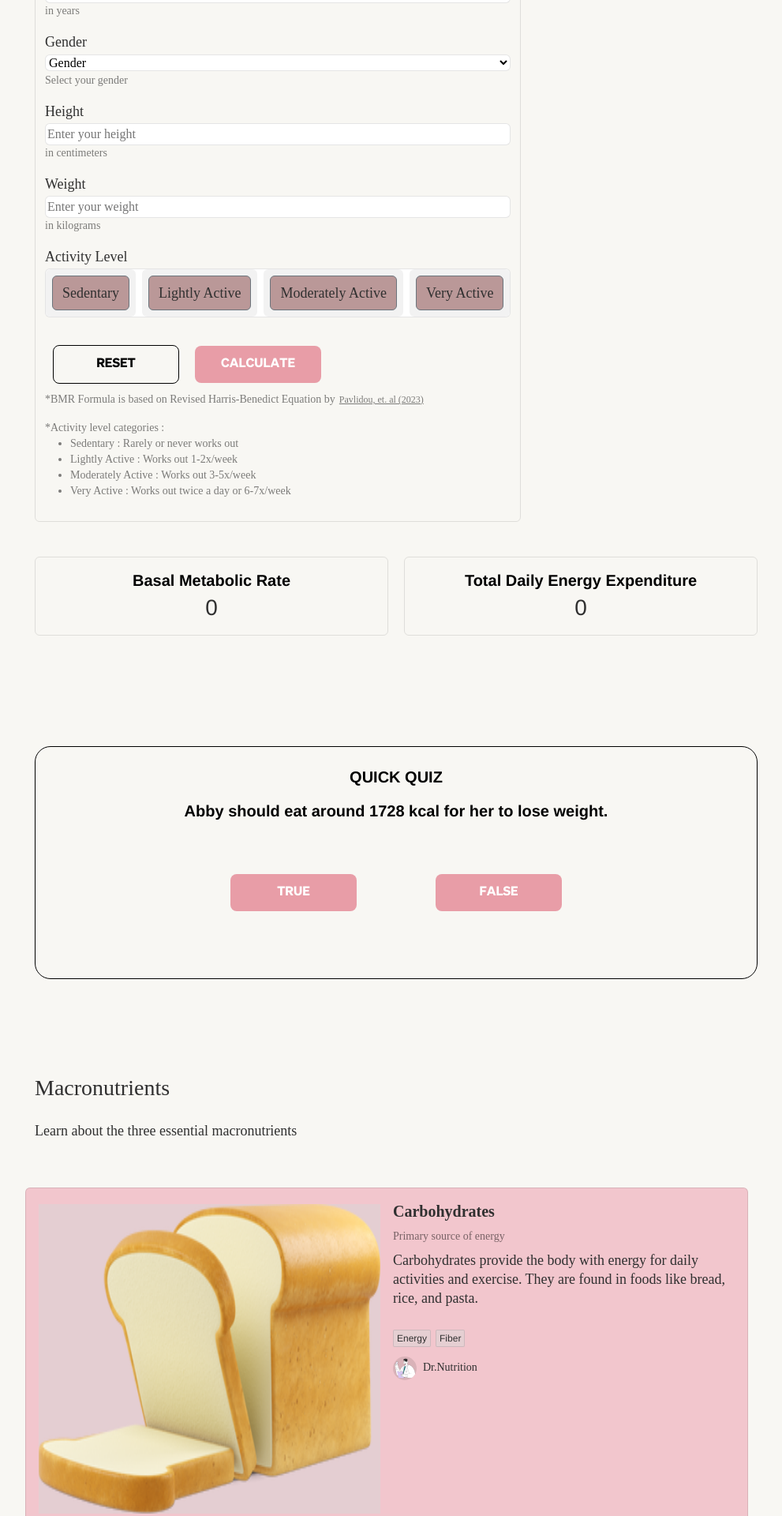
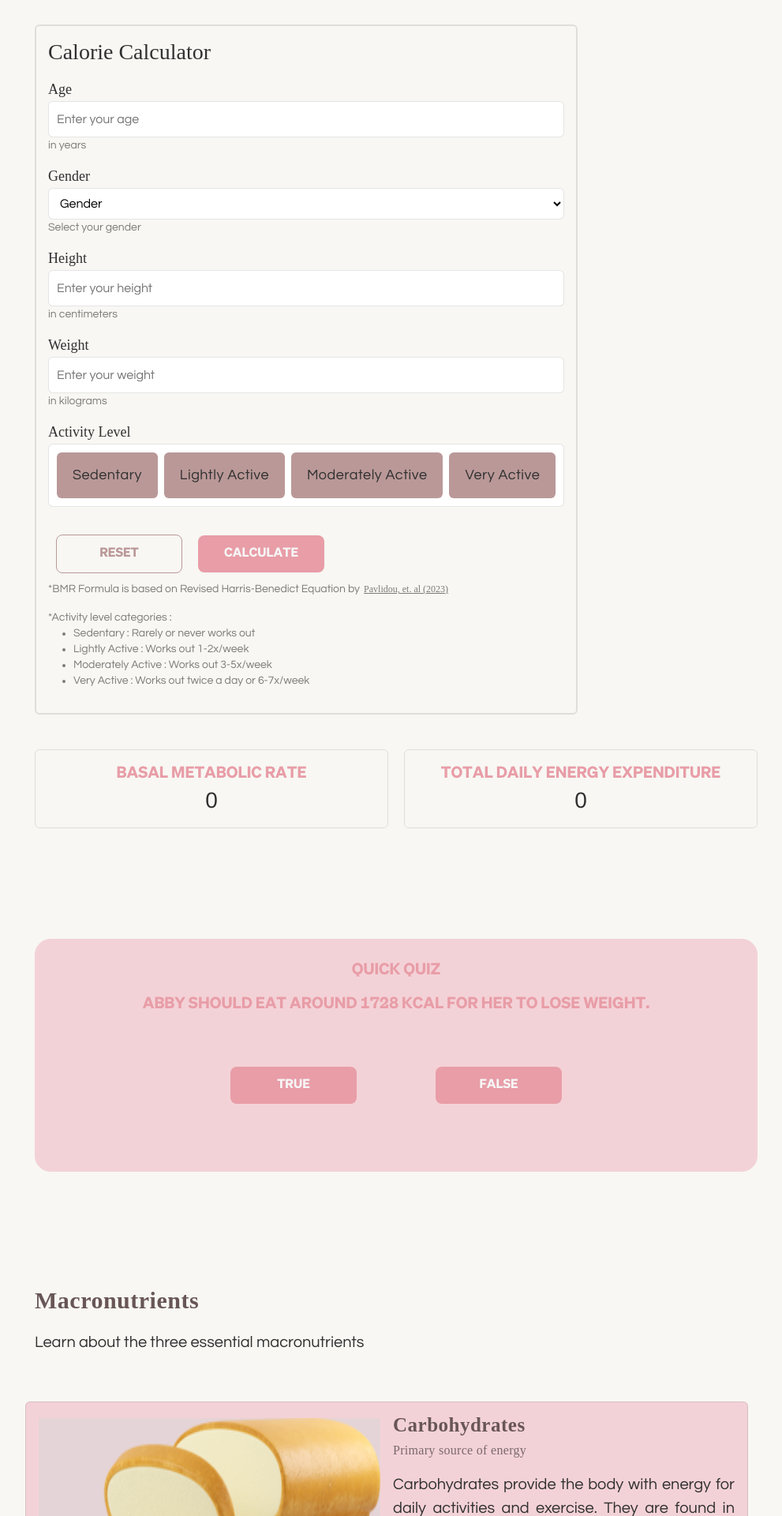
Before and after one commit to NouEN/help-abby-website, a React (Vite) app: page /food in a window 1280 px wide. Shown: the part 680-2600 px from the top of the page at 79% size, without its empty margins (138-1129 px from the left). Built offline with nearby package versions, Linux system fonts and the light colour scheme.

Commit message:
revise so many things

```diff
--- a/src/components/FoodContent.tsx
+++ b/src/components/FoodContent.tsx
@@ -64,7 +64,9 @@ function FoodContent() {
       <Navbar></Navbar>
       <div className="section">
         <div className="container">
-          <div className="text-wrapper">Food</div>
+          <div className="title-nutrition-1" style={{ color: "#685656" }}>
+            Food
+          </div>
           <p className="div-desc">
             The first key to achieving the healthy body is through your food.
             Food is an essential part in our life to get the energy to get
@@ -84,7 +86,14 @@ function FoodContent() {
             calories is?
           </p>
 
-          <p className="div-desc" style={{ color: "orange" }}>
+          <p
+            className="div-desc"
+            style={{
+              color: "#BA9898",
+              fontWeight: "550px",
+              textDecoration: "underline",
+            }}
+          >
             (Hint : Use the calorie calculator below!)
           </p>
 
@@ -147,42 +156,54 @@ function FoodContent() {
               <div className="div-form">
                 <label className="title-4-calculator">Activity Level</label>
                 <div className="chip-group textfield">
-                  <div className="chip-2">
+                  <div
+                    className="chip-2"
+                    style={{ backgroundColor: "#BA9898" }}
+                  >
                     <button
                       type="button"
                       className="div btn btn-secondary"
-                      style={{ backgroundColor: "#BA9898" }}
+                      style={{ backgroundColor: "#BA9898", border: "none" }}
                       onClick={() => setActivityLevel("Sedentary")}
                     >
                       Sedentary{" "}
                     </button>
                   </div>
-                  <div className="chip-2">
+                  <div
+                    className="chip-2"
+                    style={{ backgroundColor: "#BA9898" }}
+                  >
                     <button
                       type="button"
                       className="div btn btn-secondary"
-                      style={{ backgroundColor: "#BA9898" }}
+                      style={{ backgroundColor: "#BA9898", border: "none" }}
                       onClick={() => setActivityLevel("Lightly Active")}
                     >
                       Lightly Active{" "}
                     </button>
                   </div>
 
-                  <div className="chip-2">
+                  <div
+                    className="chip-2"
+                    style={{ backgroundColor: "#BA9898" }}
+                  >
                     <button
                       type="button"
                       className="div btn btn-secondary"
-                      style={{ backgroundColor: "#BA9898" }}
+                      style={{ backgroundColor: "#BA9898", border: "none" }}
                       onClick={() => setActivityLevel("Moderately Active")}
                     >
                       Moderately Active{" "}
                     </button>
                   </div>
-                  <div className="chip-2">
+                  <div
+                    className="chip-2"
+                    style={{ backgroundColor: "#BA9898" }}
+                  >
                     <button
                       type="button"
                       className="div btn btn-secondary"
-                      style={{ backgroundColor: "#BA9898" }}
+                      style={{ backgroundColor: "#BA9898", border: "none" }}
                       onClick={() => setActivityLevel("Very Active")}
                     >
                       Very Active{" "}
@@ -301,10 +322,10 @@ function FoodContent() {
       <div className="section" hidden={isTrue == true ? false : true}>
         <div className="container">
           <div className="div">
-            <p className="title" style={{ color: "green" }}>
+            <p className="title-nutrition-2" style={{ color: "green" }}>
               Correct!
             </p>
-            <p className="div-desc">
+            <p className="div-desc" style={{ top: "10px" }}>
               1928 - 200 is 1728. So her deficit calories is around 1700
               calories.
             </p>
@@ -348,7 +369,7 @@ function FoodContent() {
 
       <div className="section">
         <div className="container">
-          <div className="title">Macronutrients</div>
+          <div className="title-nutrition-2">Macronutrients</div>
           <p className="div-desc">
             Learn about the three essential macronutrients
           </p>
@@ -363,7 +384,7 @@ function FoodContent() {
                   ></img>
                 </div>
                 <div className="frame">
-                  <div className="title-3">Carbohydrates</div>
+                  <div className="title-nutrition-3">Carbohydrates</div>
                   <div className="subtitle-macro">Primary source of energy</div>
                   <p className="div-desc">
                     Carbohydrates provide the body with energy for daily
@@ -403,7 +424,7 @@ function FoodContent() {
                   ></img>
                 </div>
                 <div className="frame">
-                  <div className="title-3">Protein</div>
+                  <div className="title-nutrition-3">Protein</div>
                   <div className="subtitle-macro">
                     Building Blocks for Growth and Repair
                   </div>
@@ -445,7 +466,7 @@ function FoodContent() {
                   ></img>
                 </div>
                 <div className="frame">
-                  <div className="title-3">Fats</div>
+                  <div className="title-nutrition-3">Fats</div>
                   <div className="subtitle-macro">
                     Energy Storage and Insulation
                   </div>
@@ -483,9 +504,12 @@ function FoodContent() {
       <div className="section">
         <div className="container">
           <div className="div">
-            <div className="title">Ohoho! You're getting smarter now, eh?</div>
-            <p className="div">
-              Curious to find out more about food nutritional value?
+            <div className="title-nutrition-2">
+              Ohoho! You're getting smarter now, eh? 👀
+            </div>
+            <p className="div-desc-other">
+              Click the button below if you want to find out more about food
+              nutritional value.
             </p>
             <div className="button-eat-container">
               <Link to="/food/foodlist">
@@ -503,12 +527,14 @@ function FoodContent() {
       <div className="section">
         <div className="container">
           <div className="div">
-            <p className="title">Or ready to get into the next step?</p>
+            <p className="title-nutrition-2">
+              Or ready to get into the next step?
+            </p>
             <div className="button-eat-container">
               <Link to="/training">
                 <button className="button btn-eat">
-                  <div className="secondary">
-                    <div className="title-3">Go to Training➡️ </div>
+                  <div className="primary-green-large">
+                    <div className="title-2">Go to Training➡️ </div>
                   </div>
                 </button>
               </Link>
@@ -520,7 +546,9 @@ function FoodContent() {
         <div className="container">
           <div className="container-wrapper">
             <div className="container-3">
-              <p className="title-1">HelpAbby © 2024. All rights reserved.</p>
+              <p className="title-footer">
+                HelpAbby © 2024. All rights reserved.
+              </p>
             </div>
           </div>
         </div>
--- a/src/style.css
+++ b/src/style.css
@@ -15,9 +15,13 @@
 
 @font-face {
   font-family: 'Comforta';
-  src: local('fonts'), url(./assets/fonts/Comfortaa-Thin.ttf) format('trueype');
+  src: local('fonts'), url(./assets/fonts/Comfortaa-Thin.ttf) format('truetype');
 }
 
+@font-face {
+  font-family: 'Questrial';
+  src: local('fonts'), url(./assets/fonts/Questrial-Regular.ttf) format('truetype');
+}
 
 
 .page {
@@ -75,10 +79,45 @@
     position: relative;
   }
 
+  .page .title-food {
+    color: #303030;
+    flex: 1;
+    font-family: "Emporia-Roman";
+    font-size: 28px;
+    font-weight: 500;
+    letter-spacing: 0;
+    line-height: 36px;
+    position: relative;
+  }
+
+  .title-nav {
+    color: #303030;
+    flex: 1;
+    font-family: "Emporia-Roman";
+    font-size: 28px;
+    font-weight: 500;
+    letter-spacing: 0;
+    line-height: 36px;
+    position: relative;
+  }
+
+  .page .myth-desc {
+    color: #303030;
+    flex: 1;
+    font-family: "Emporia-Roman";
+    font-size: 28px;
+    font-weight: 500;
+    letter-spacing: 0;
+    line-height: 36px;
+    position: relative;
+    text-align: justify;
+    text-justify: inter-word;
+  }
+
   .page .title-footer {
     color: #303030;
     flex: 1;
-    font-family: "Emporia-Roman";
+    font-family: "Questrial";
     font-size: 20px;
     font-weight: 500;
     letter-spacing: 0;
@@ -118,7 +157,7 @@
 
   .nav-item {
     color: #F8F7F3;
-    font-family: "Emporia-Roman";
+    font-family: "Hakuna-Sans";
     font-size: 16px;
     font-weight: 500;
     letter-spacing: 0;
@@ -132,6 +171,7 @@
 
   .nav-link {
     font-size: 20px;
+    font-weight: 10px;
   }
 
   .page .section {
@@ -182,13 +222,27 @@
     flex-grow: 1;
     gap: 24px;
     position: relative;
+
   }
 
   .page .text-wrapper {
     align-self: stretch;
-    color: #303030;
+    color: #E89DA7;
     font-family: "Emporia-Roman";
     font-size: 40px;
+    font-weight: 700;
+    letter-spacing: 0;
+    line-height: 48px;
+    margin-top: -1px;
+    position: relative;
+    top: 20px;
+  }
+
+  .page .text-wrapper-myth {
+    align-self: stretch;
+    color: #303030;
+    font-family: "Emporia-Roman";
+    font-size: 35px;
     font-weight: 700;
     letter-spacing: 0;
     line-height: 48px;
@@ -211,7 +265,7 @@
 
   .page .text-wrapper-title {
     align-self: stretch;
-    color: #303030;
+    color: #E89DA7;
     font-family: "Emporia-Roman";
     font-size: 40px;
     font-weight: 700;
@@ -274,14 +328,45 @@
   .page .div {
     align-self: stretch;
     color: #303030;
-    font-family: "Emporia-Roman";
+    font-family: "Questrial";
     font-size: 18px;
     font-weight: 100;
-    letter-spacing: 0;
+    letter-spacing: 0.5px;
     line-height: 30px;
     position: relative;
     justify-content: right;
-  }
+    text-align: justify;
+
+  }
+
+  .div-ref {
+    align-self: stretch;
+    color: #303030;
+    font-family: "Questrial";
+    font-size: 18px;
+    font-weight: 100;
+    letter-spacing: 0;
+    line-height: 30px;
+    position: relative;
+    justify-content: right;
+    top: 10px;
+    width: 120px;
+  }
+
+  .div-text {
+    align-self: stretch;
+    color: #303030;
+    font-family: "Questrial";
+    font-size: 18px;
+    font-weight: 100;
+    letter-spacing: 0.5px;
+    line-height: 30px;
+    position: relative;
+    justify-content: right;
+    text-align: justify;
+    top: 10px;
+  }
+
 
   .page .div-fact {
     margin-top: 20px;
@@ -299,16 +384,17 @@
   .page .div-quiz {
     align-self: stretch;
     color: #303030;
-    font-family: "Roboto-Regular", Helvetica;
+    font-family: "Hakuna-Sans";
     font-size: 16px;
     font-weight: 400;
     letter-spacing: 0;
     line-height: 24px;
     position: relative;
     justify-content: right;
-    border: 1px black solid;
+    border: 1px #F3D2D7 solid;
     border-radius: 20px;
     padding: 25px;
+    background-color: #F3D2D7;
   }
 
   .page .div-myth {
@@ -321,28 +407,84 @@
     position: relative;
   }
 
-
-  .page .title-myth {
-    align-self: stretch;
-    color: #303030;
-    font-family: "Roboto-Bold", Helvetica;
+  .page .title-nutrition-1 {
+    align-self: stretch;
+    color: #685656;
+    font-family: "Emporia-Roman";
     font-size: 40px;
     font-weight: 700;
     letter-spacing: 0;
     line-height: 48px;
     margin-top: -1px;
     position: relative;
-  }
-
-  .page .div-desc {
-    align-self: stretch;
-    color: #303030;
-    font-family: "Emporia-Roman";
+    top: 20px;
+  }
+
+  .page .title-nutrition-2 {
+    align-self: stretch;
+    color: #685656;
+    font-family: "Emporia-Roman";
+    font-size: 30px;
+    font-weight: 700;
+    letter-spacing: 0.5px;
+    line-height: 48px;
+    margin-top: -1px;
+    position: relative;
+    top: 20px;
+  }
+
+  .page .title-nutrition-3 {
+    align-self: stretch;
+    color: #685656;
+    font-family: "Emporia-Roman";
+    font-size: 25px;
+    font-weight: 700;
+    letter-spacing: 0.5px;
+    line-height: 28px;
+    margin-top: -1px;
+    position: relative;
+  }
+
+  .div-desc {
+    align-self: stretch;
+    color: #303030;
+    font-family: "Questrial";
+    font-size: 20px;
+    font-weight: 400;
+    letter-spacing: 0;
+    line-height: 30px;
+    position: relative;
+    margin-top: 10px;
+    text-align: justify;
+  }
+
+  .div-desc-other {
+    align-self: stretch;
+    color: #303030;
+    font-family: "Questrial";
+    font-size: 20px;
+    font-weight: 400;
+    letter-spacing: 0;
+    line-height: 26px;
+    position: relative;
+    top: 30px;
+  }
+
+  .div-desc-what-to-eat {
+    align-self: stretch;
+    color: #303030;
+    font-family: "Questrial";
     font-size: 18px;
     font-weight: 400;
-    letter-spacing: 0;
-    line-height: 24px;
-    position: relative;
+    letter-spacing: 0.3px;
+    line-height: 35px;
+    position: relative;
+    list-style: inside;
+
+  }
+
+  .page .list-what-to-eat{
+    bottom: 300px;
   }
 
   .page .div-form {
@@ -461,6 +603,20 @@
     width: 300px;
   }
 
+  .page .primary-green-large {
+    align-items: center;
+    background-color: #A1B18B;
+    border-radius: 8px;
+    display: flex;
+    flex: 0 0 auto;
+    flex-direction: column;
+    justify-content: center;
+    padding: 12px;
+    position: relative;
+    width: 300px;
+    height: 80px;
+  }
+
   .input-nutritional-value {
     width: 250px;
     padding: 5px;
@@ -475,7 +631,7 @@
   .page .secondary {
     align-items: center;
     border: 1px solid;
-    border-color: #000000;
+    border-color: #BA9898;
     border-radius: 8px;
     display: flex;
     flex: 0 0 auto;
@@ -503,10 +659,10 @@
 
 
   .page .title-2 {
-    color: #ffffff;
+    color: #f6f6f6;
     font-family: "Hakuna-Sans";
     font-size: 16px;
-    font-weight: 500;
+    font-weight: 10px;
     letter-spacing: 0;
     line-height: 24px;
     margin-top: -1px;
@@ -606,8 +762,8 @@
     height: 1140px;
     padding: 20px 0px;
     position: relative;
-    background-color: lightblue;
-    border-radius: 20px;
+    background-color: #F8F7F3;
+    border-radius: 30px;
 
   }
 
@@ -629,11 +785,26 @@
     display: flex;
     flex: 0 0 auto;
     flex-direction: column;
-    gap: 40px;
+    gap: 30px;
     justify-content: center;
     padding: 20px 0px;
     position: relative;
     width: 100%;
+    bottom: 20px;
+  }
+
+  .what-to-eat-list {
+    align-items: center;
+    align-self: stretch;
+    display: flex;
+    flex: 0 0 auto;
+    flex-direction: column;
+    gap: 30px;
+    justify-content: center;
+    padding: 20px 0px;
+    position: relative;
+    width: 100%;
+    bottom: 80px;
   }
 
   .page .list-myth {
@@ -728,22 +899,37 @@
   }
 
   .calculator{
+    border: 2px solid;
+    border-color: #0000001a;
+    border-radius: 6px;
+    padding: 15px;
+  }
+  .page .row {
+    align-items: center;
+    align-self: stretch;
+    display: flex;
+    flex: 0 0 auto;
+    gap: 40px;
+    position: relative;
+    width: 100%;
+  }
+
+  .page .article {
+    align-items: flex-start;
     border: 1px solid;
     border-color: #0000001a;
     border-radius: 6px;
-    padding: 12px;
-  }
-  .page .row {
-    align-items: center;
-    align-self: stretch;
-    display: flex;
-    flex: 0 0 auto;
-    gap: 40px;
-    position: relative;
-    width: 100%;
-  }
-
-  .page .article {
+    display: flex;
+    flex: 1;
+    flex-grow: 1;
+    gap: 16px;
+    justify-content: center;
+    padding: 16px;
+    position: relative;
+    background-color: #F3D2D7
+  }
+
+   .article-what-to-eat {
     align-items: flex-start;
     border: 1px solid;
     border-color: #0000001a;
@@ -753,9 +939,9 @@
     flex-grow: 1;
     gap: 16px;
     justify-content: center;
-    padding: 16px;
-    position: relative;
-    background-color: #F2C6CD
+    padding: 20px;
+    position: relative;
+    background-color: #F3D2D7
   }
 
   .article-nutrition {
@@ -812,11 +998,11 @@
 
   .page .title-3 {
     align-self: stretch;
-    color: #303030;
-    font-family: "Emporia-Roman";
-    font-size: 20px;
-    font-weight: 550;
-    letter-spacing: 0;
+    color: #685656;
+    font-family: "Emporia-Roman";
+    font-size: 30px;
+    font-weight: 700;
+    letter-spacing: 0.5px;
     line-height: 28px;
     margin-top: -1px;
     position: relative;
@@ -835,7 +1021,7 @@
 
   .page .label-normal {
     align-items: center;
-    background-color: #d8d8d880;
+    background-color: #f6f6f6;
     border: 0.5px solid;
     border-color: #0000001a;
     border-radius: 2px;
@@ -849,8 +1035,8 @@
   }
 
   .page .label-text {
-    color: #303030;
-    font-family: "Roboto-Regular", Helvetica;
+    color: #F0A7B2;
+    font-family: "Hakuna-Sans";
     font-size: 12px;
     font-weight: 400;
     letter-spacing: 0;
@@ -859,6 +1045,7 @@
     position: relative;
     white-space: nowrap;
     width: fit-content;
+
   }
 
   .page .user {
@@ -884,7 +1071,7 @@
 
   .ref-link {
     color: #303030;
-    font-family: "Emporia-Roman";
+    font-family: "Questrial";
   }
 
   .page .ava-2 {
@@ -908,11 +1095,11 @@
     align-self: stretch;
     color: #303030;
     display: block;
-    font-family: "Emporia-Roman";
+    font-family: "Questrial";
     font-size: 14px;
     font-weight: 500;
     height: 20px;
-    letter-spacing: 0;
+    letter-spacing: 0.5px;
     line-height: 30px;
     margin-top: -1px;
     position: relative;
@@ -971,7 +1158,7 @@
   .page .subtitle {
     align-self: stretch;
     color: #00000080;
-    font-family: "Emporia-Roman";
+    font-family: "Questrial";
     font-size: 20px;
     font-weight: 500;
     letter-spacing: 0;
@@ -979,10 +1166,22 @@
     position: relative;
   }
 
+  .subtitle-what-to-eat {
+    align-self: stretch;
+    color: #00000080;
+    font-family: "Questrial";
+    font-size: 20px;
+    font-weight: 500;
+    letter-spacing: 0;
+    line-height: 20px;
+    position: relative;
+    top: 5px;
+  }
+
   .page .subtitle-calculator {
     align-self: stretch;
     color: #00000080;
-    font-family: "Emporia-Roman";
+    font-family: "Questrial";
     font-size: 14px;
     font-weight: 400;
     letter-spacing: 0;
@@ -990,6 +1189,18 @@
     position: relative;
   }
 
+  .page .subtitle-myth {
+    align-self: stretch;
+    color: #00000080;
+    font-family: "Emporia-Roman";
+    font-size: 14px;
+    font-weight: 400;
+    letter-spacing: 0;
+    line-height: 20px;
+    position: relative;
+    margin-top: 20px;
+  }
+
   .page .subtitle-calculator-a {
     align-self: stretch;
     color: #00000080;
@@ -1006,9 +1217,9 @@
     align-self: stretch;
     color: #00000080;
     font-family: "Emporia-Roman";
-    font-size: 14px;
-    font-weight: 400;
-    letter-spacing: 0;
+    font-size: 16px;
+    font-weight: 400;
+    letter-spacing: 0.3px;
     line-height: 20px;
     position: relative;
   }
@@ -1069,7 +1280,7 @@
     align-self: stretch;
     background: transparent;
     border: none;
-    color: #000000;
+    color: #303030;
     font-family: "Roboto-Medium", Helvetica;
     font-size: 14px;
     font-weight: 500;
@@ -1084,12 +1295,13 @@
     align-self: stretch;
     background-color: #ffffff;
     border: 1px solid;
+    padding: 10px;
     border-color: #0000001a;
     border-radius: 6px;
     flex: 0 0 auto;
     position: relative;
     width: 100%;
-    font-family: "Emporia-Roman";
+    font-family: "Questrial";
   }
 
   .page .selection-2 {
@@ -1105,7 +1317,7 @@
 
   .page .title-6 {
     align-self: stretch;
-    color: #000000;
+    color: #303030;
     font-family: "Roboto-Medium", Helvetica;
     font-size: 14px;
     font-weight: 500;
@@ -1138,7 +1350,7 @@
   }
 
   .page .text {
-    color: #000000;
+    color: #303030;
     font-family: "Roboto-Regular", Helvetica;
     font-size: 14px;
     font-weight: 400;
@@ -1336,7 +1548,7 @@
   .page .p-text-wrapper {
     align-self: stretch;
     color: #303030;
-    font-family: "Roboto-Regular", Helvetica;
+    font-family: "Emporia-Roman";
     font-size: 16px;
     font-weight: 400;
     letter-spacing: 0;
@@ -1401,9 +1613,23 @@
   .page .title-9 {
     align-self: stretch;
     color: #000000;
-    font-family: "Roboto-Regular", Helvetica;
+    font-family: "Emporia-Roman";
     font-size: 20px;
     font-weight: 400;
+    letter-spacing: 0;
+    line-height: 28px;
+    margin-top: -1px;
+    position: relative;
+    text-align: center;
+    width: 332px;
+  }
+
+  .page .title-9-what-to-eat {
+    align-self: stretch;
+    color: #303030;
+    font-family: "Questrial";
+    font-size: 20px;
+    font-weight: 300;
     letter-spacing: 0;
     line-height: 28px;
     margin-top: -1px;
@@ -1441,7 +1667,7 @@
   }
 
   .page .title-12 {
-    color: #000000;
+    color: #BA9898;
     font-family: "Hakuna-Sans";
     font-size: 16px;
     font-weight: 500;
@@ -1455,8 +1681,8 @@
 
   .page .title-13 {
     align-self: stretch;
-    color: #000000;
-    font-family: "Roboto-Medium", Helvetica;
+    color: #E89DA7;
+    font-family: "Hakuna-Sans";
     font-size: 20px;
     font-weight: 700;
     letter-spacing: 0;
@@ -1465,3 +1691,16 @@
     position: relative;
     text-align: center;
   }
+
+  .page .title-13-what-to-eat {
+    align-self: stretch;
+    color: #303030;
+    font-family: "Questrial";
+    font-size: 20px;
+    font-weight: 300;
+    letter-spacing: 0;
+    line-height: 28px;
+    margin-top: -1px;
+    position: relative;
+    text-align: center;
+  }
```
Also changed, not shown: src/components/HomeContent.tsx (+17 -7 lines), src/components/MythPage.tsx (+20 -7 lines), src/components/Navbar.tsx (+12 -3 lines), src/components/NutritionalValuePage.tsx (+6 -4 lines), src/components/TrainingPage.tsx (+5 -3 lines), src/components/WhatToEat.tsx (+52 -27 lines), src/assets/fonts/Questrial-Regular.ttf (added).
